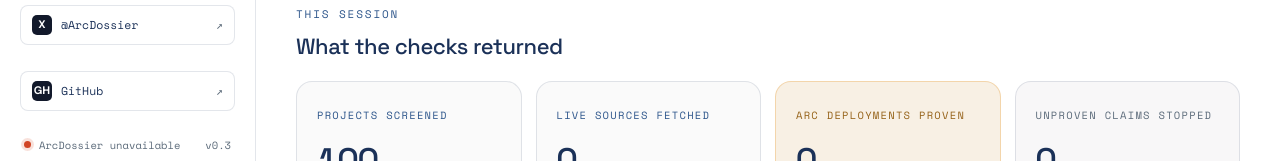
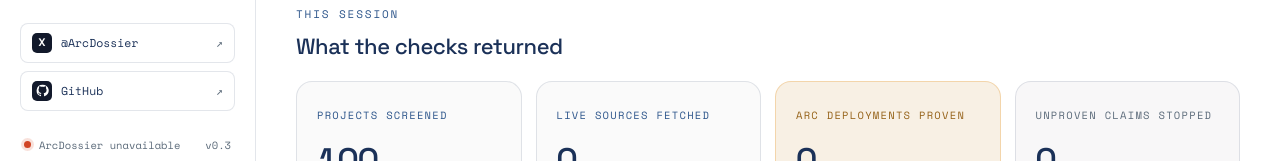
Before and after one commit to tonyfw2026/arcdossier, a website: page index.html in a window 1280 px wide. Shown: the part 627-788 px from the top of the page. Drawn offline with Linux system fonts and the light colour scheme; no server answers; a web font is replaced by a local one.

Commit message:
fix: refine sidebar social links

```diff
--- a/index.html
+++ b/index.html
@@ -29,6 +29,7 @@
           <p class="chain-note">Head blocks read directly from each Arc RPC endpoint. Verified against the expected chain ID on every refresh.</p>
         </div>
 
+        <div class="social-links">
           <a class="social-link" href="https://x.com/ArcDossier" target="_blank" rel="noopener noreferrer">
             <span class="social-mark" aria-hidden="true">X</span>
             <span class="social-handle">@ArcDossier</span>
@@ -36,10 +37,11 @@
           </a>
 
           <a class="social-link" href="https://github.com/tonyfw2026/arcdossier" target="_blank" rel="noopener noreferrer" aria-label="ArcDossier on GitHub">
-          <span class="social-mark" aria-hidden="true">GH</span>
+            <span class="social-mark" aria-hidden="true"><svg viewBox="0 0 16 16" focusable="false"><path fill="currentColor" d="M8 .8a7.3 7.3 0 0 0-2.3 14.2c.4.1.5-.2.5-.4v-1.4c-2.2.5-2.7-.9-2.7-.9-.4-.9-.9-1.1-.9-1.1-.7-.5.1-.5.1-.5.8.1 1.2.8 1.2.8.7 1.2 1.8.8 2.3.6.1-.5.3-.8.5-1-1.8-.2-3.6-.9-3.6-4a3.1 3.1 0 0 1 .8-2.2c-.1-.2-.4-1 .1-2.2 0 0 .7-.2 2.2.8A7.5 7.5 0 0 1 8 3.4c.6 0 1.3.1 1.9.3 1.5-1 2.2-.8 2.2-.8.5 1.2.2 2 .1 2.2.5.6.8 1.4.8 2.2 0 3.1-1.9 3.8-3.6 4 .3.2.5.7.5 1.4v2c0 .3.1.5.5.4A7.3 7.3 0 0 0 8 .8Z"/></svg></span>
             <span class="social-handle">GitHub</span>
             <span class="social-arrow" aria-hidden="true">↗</span>
           </a>
+        </div>
 
         <div class="sidebar-footer"><span class="status-dot" id="status-dot"></span><span id="status-text">connecting</span><span class="version">v0.3</span></div>
       </aside>
--- a/styles.css
+++ b/styles.css
@@ -346,7 +346,13 @@
   color: var(--ink-soft);
 }
 
-/* Contact link, kept in the sidebar footer area. */
+/* Contact links, kept together in the sidebar footer area. */
+.social-links {
+  display: flex;
+  flex-direction: column;
+  gap: 8px;
+}
+
 .social-link {
   display: flex;
   align-items: center;
@@ -381,6 +387,8 @@
   font-size: 11px;
   font-weight: 700;
 }
+
+.social-mark svg { width: 13px; height: 13px; }
 
 .social-handle { flex: 1; }
 .social-arrow { color: var(--ink-soft); }
@@ -1669,7 +1677,7 @@
   .brand { margin: 0; }
   .main-nav { flex-direction: row; }
   .nav-item { white-space: nowrap; }
-  .chain-panel, .sidebar-footer, .social-link { display: none; }
+  .chain-panel, .sidebar-footer, .social-links { display: none; }
   .main-content { margin-left: 0; padding: 22px 20px 60px; }
   .topbar { flex-direction: column; align-items: flex-start; }
   .hero-card, .search-panel, .result-card { padding: 22px; }
```
Lines whose indentation alone changed are shown as unchanged.
